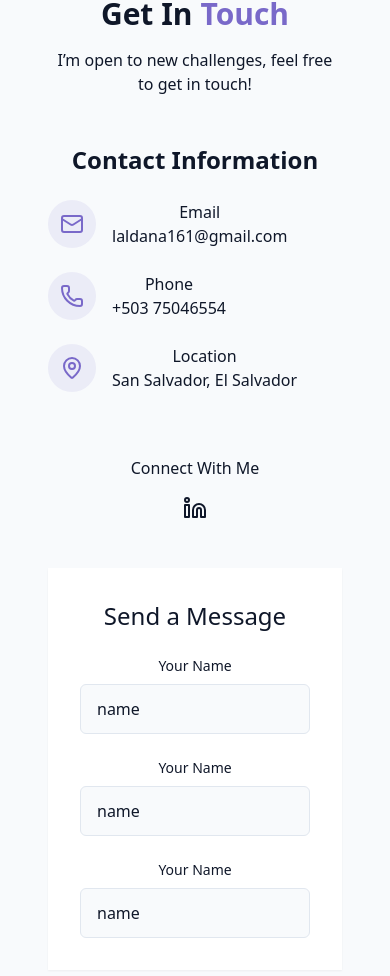
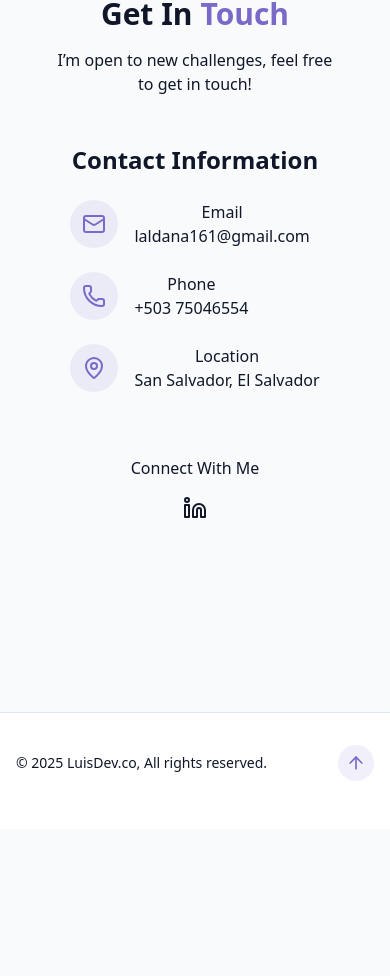
Before and after one commit to LuisDevv04/personal-portfolio, a React (Vite) app: page / in a window 390 px wide. Shown: the part 6832-7808 px from the top of the page. After the commit the page ends 7661 px from the top, so only its background shows below. Built offline with nearby package versions, Linux system fonts and the light colour scheme.

Commit message:
feat: refactor ContactSection layout and add Footer component

```diff
--- a/src/components/ContactSection.tsx
+++ b/src/components/ContactSection.tsx
@@ -2,12 +2,9 @@
 
 export default function ContactSection() {
   return (
-    <section
-      id="contact"
-      className="py-24 px-4 position-relative bg-secondary/30"
-    >
-      <div className="container mx-auto max-w-5xl">
-        <h2 className="text-3xl md:text-4xl font-bold mb-4 text center">
+    <section id="contact" className="py-24 px-4 relative bg-secondary/30">
+      <div className="container mx-auto max-w-5xl text-center">
+        <h2 className="text-3xl md:text-4xl font-bold mb-4">
           Get In <span className="text-primary ">Touch</span>
         </h2>
 
@@ -15,7 +12,7 @@
           I’m open to new challenges, feel free to get in touch!
         </p>
 
-        <div className="grid grid-cols-1 md:grid-cols-2 gap-12">
+        <div className="space-y-6 mb-12 flex flex-col items-center">
           <div className="space-y-8 ">
             <h3 className="text-2xl font-semibold mb-6">Contact Information</h3>
 
@@ -41,8 +38,8 @@
                 <div>
                   <h4>Phone</h4>
                   <a
-                    href="tel:+503 75046554"
-                    className="text-muted-foreground hover:primary transition-colors"
+                    href="tel:+50375046554"
+                    className="text-muted-foreground hover:text-primary transition-colors"
                   >
                     +503 75046554
                   </a>
@@ -76,63 +73,6 @@
               </div>
             </div>
           </div>
-
-          <div className="bg-card p-8 rounded-large shadow-xs ">
-            <h3 className="text-2xl font-semibodl mb-6">Send a Message</h3>
-
-            <form className="space-y-6 ">
-              <div>
-                <label
-                  htmlFor="name"
-                  className="block text-sm font-medium mb-2"
-                >
-                  Your Name
-                </label>
-                <input
-                  type="text"
-                  id="name"
-                  value="name"
-                  required
-                  className="w-full px-4 py-3 rounded-md border border-inpute bg-background focus:outline-hidden focus:ring-2 focus:ring-primary"
-                  placeholder="Your Name..."
-                />
-              </div>
-
-              <div>
-                <label
-                  htmlFor="name"
-                  className="block text-sm font-medium mb-2"
-                >
-                  Your Name
-                </label>
-                <input
-                  type="text"
-                  id="name"
-                  value="name"
-                  required
-                  className="w-full px-4 py-3 rounded-md border border-inpute bg-background focus:outline-hidden focus:ring-2 focus:ring-primary"
-                  placeholder="Your Name..."
-                />
-              </div>
-
-              <div>
-                <label
-                  htmlFor="name"
-                  className="block text-sm font-medium mb-2"
-                >
-                  Your Name
-                </label>
-                <input
-                  type="text"
-                  id="name"
-                  value="name"
-                  required
-                  className="w-full px-4 py-3 rounded-md border border-inpute bg-background focus:outline-hidden focus:ring-2 focus:ring-primary"
-                  placeholder="Your Name..."
-                />
-              </div>
-            </form>
-          </div>
         </div>
       </div>
     </section>
--- /dev/null
+++ b/src/components/Footer.tsx
@@ -0,0 +1,18 @@
+import { ArrowUp } from "lucide-react";
+
+export default function Footer() {
+  return (
+    <footer className="py-12 px-4 bg-card relative border-t border-border mt-12 pt-8 flex flex-wrap justify-between items-center">
+      <p className="text-sm text-muted-foreground">
+        &copy; {new Date().getFullYear()} LuisDev.co, All rights reserved.
+      </p>
+
+      <a
+        href="#hero"
+        className="p-2 rounded-full bg-primary/10 hover:bg-primary/20 text-primary transition-colors"
+      >
+        <ArrowUp size={20} />
+      </a>
+    </footer>
+  );
+}
--- a/src/pages/Home.tsx
+++ b/src/pages/Home.tsx
@@ -1,5 +1,6 @@
 import AboutSection from "../components/AboutSection";
 import ContactSection from "../components/ContactSection";
+import Footer from "../components/Footer";
 import HeroSection from "../components/HeroSection";
 import Navbar from "../components/Navbar";
 import ProjectsSection from "../components/ProjectsSection";
@@ -22,7 +23,7 @@
         <ContactSection />
       </main>
 
-      {/* Footer */}
+      <Footer />
     </div>
   );
 }
```
